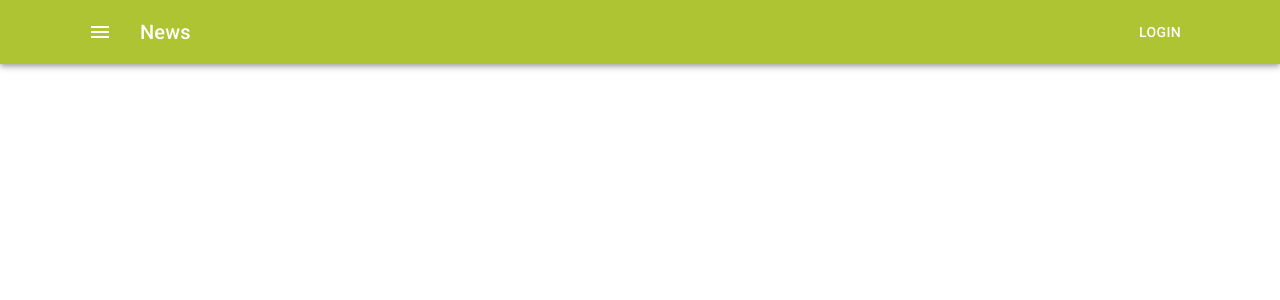
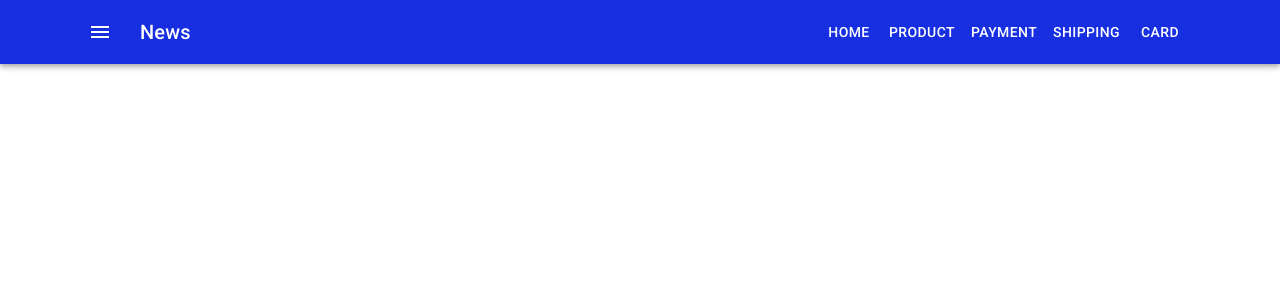
Before and after one commit to NikitOS-1/shop-project, a React (Create React App) app: page / in a window 1280 px wide. Shown: the top 300 px of the page. Built offline with nearby package versions, Linux system fonts and the light colour scheme.

Commit message:
Add component Menu

```diff
--- /dev/null
+++ b/src/components/Menu/Menu.tsx
@@ -0,0 +1,16 @@
+import Button from "@mui/material/Button";
+
+type Props = {};
+
+const Menu = (props: Props) => {
+  return (
+    <>
+      <Button color="inherit">Home</Button>
+      <Button color="inherit">Product</Button>
+      <Button color="inherit">Payment</Button>
+      <Button color="inherit">Shipping</Button>
+      <Button color="inherit">Card</Button>
+    </>
+  );
+};
+export default Menu;
--- a/src/container/Header/Header.scss
+++ b/src/container/Header/Header.scss
@@ -1,3 +1,3 @@
 .app-bar {
-    background-color: rgb(174, 196, 50);
+    background-color: rgb(24, 47, 225);
 }
--- a/src/container/Header/Header.tsx
+++ b/src/container/Header/Header.tsx
@@ -2,10 +2,10 @@ import "./Header.scss";
 import AppBar from "@mui/material/AppBar";
 import Toolbar from "@mui/material/Toolbar";
 import Typography from "@mui/material/Typography";
-import Button from "@mui/material/Button";
 import IconButton from "@mui/material/IconButton";
 import MenuIcon from "@mui/icons-material/Menu";
 import Container from "@mui/material/Container";
+import Menu from "../../components/Menu/Menu";
 
 type Props = {};
 
@@ -26,7 +26,7 @@ const Header = () => {
             <Typography variant="h6" component="div" sx={{ flexGrow: 1 }}>
               News
             </Typography>
-            <Button color="inherit">Login</Button>
+            <Menu />
           </Toolbar>
         </Container>
       </AppBar>
```
